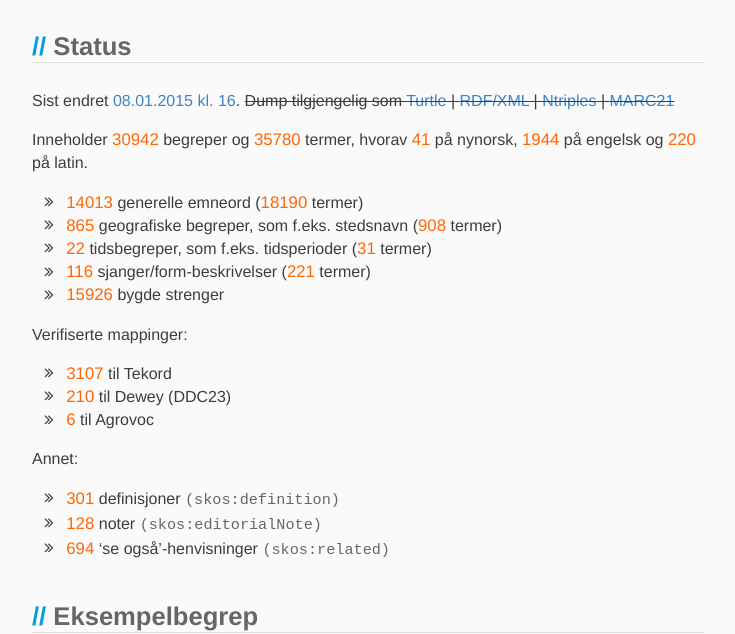
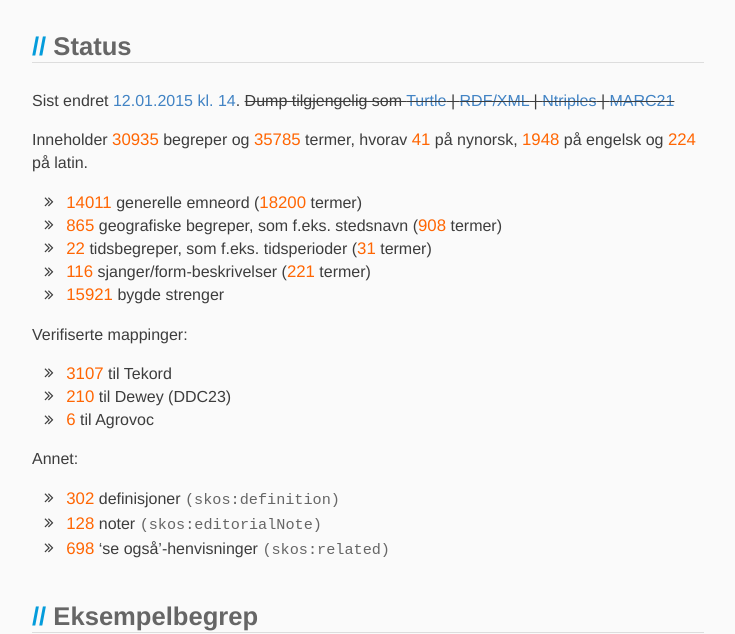
Before and after one commit to realfagstermer/realfagstermer.github.io, a Jekyll site: the page built from index.html, in a window 1280 px wide. Shown: the part 318-952 px from the top of the page, without its empty margins (272-1007 px from the left). Built offline with Jekyll 4.4.1, drawn with Linux system fonts in a browser that asks for light colours; nearby versions of some CDN libraries; Markdown is read by kramdown in place of the engine named in the settings.

Commit message:
Update stats

```diff
--- a/_data/stats_current.json
+++ b/_data/stats_current.json
@@ -1,9 +1,9 @@
 {
-  "concepts": 30942,
-  "conceptsWithoutStrings": 15016,
+  "concepts": 30935,
+  "conceptsWithoutStrings": 15014,
   "facets": {
     "ComplexSubject": {
-      "concepts": 15926,
+      "concepts": 15921,
       "prefLabels": {},
       "terms": 0
     },
@@ -59,27 +59,27 @@
       "altLabels": {
         "en": 72,
         "la": 5,
-        "nb": 1996,
+        "nb": 2000,
         "nn": 6
       },
-      "concepts": 14013,
+      "concepts": 14011,
       "prefLabels": {
-        "en": 1851,
-        "la": 214,
-        "nb": 14013,
+        "en": 1855,
+        "la": 218,
+        "nb": 14011,
         "nn": 33
       },
-      "terms": 18190
+      "terms": 18200
     }
   },
   "features": {
     "broadMatch": 9,
     "closeMatch": 15,
-    "definition": 301,
+    "definition": 302,
     "editorialNote": 128,
     "exactMatch": 3265,
     "narrowMatch": 34,
-    "related": 694,
+    "related": 698,
     "relatedMatch": 1
   },
   "mappings": {
@@ -89,11 +89,11 @@
   },
   "terms": {
     "null": 504,
-    "_sum": 35780,
-    "en": 1944,
-    "la": 220,
-    "nb": 33071,
+    "_sum": 35785,
+    "en": 1948,
+    "la": 224,
+    "nb": 33068,
     "nn": 41
   },
-  "ts": 1420733311
+  "ts": 1421071648
 }
```
Also changed, not shown: _data/stats.json (+359 -260 lines).
